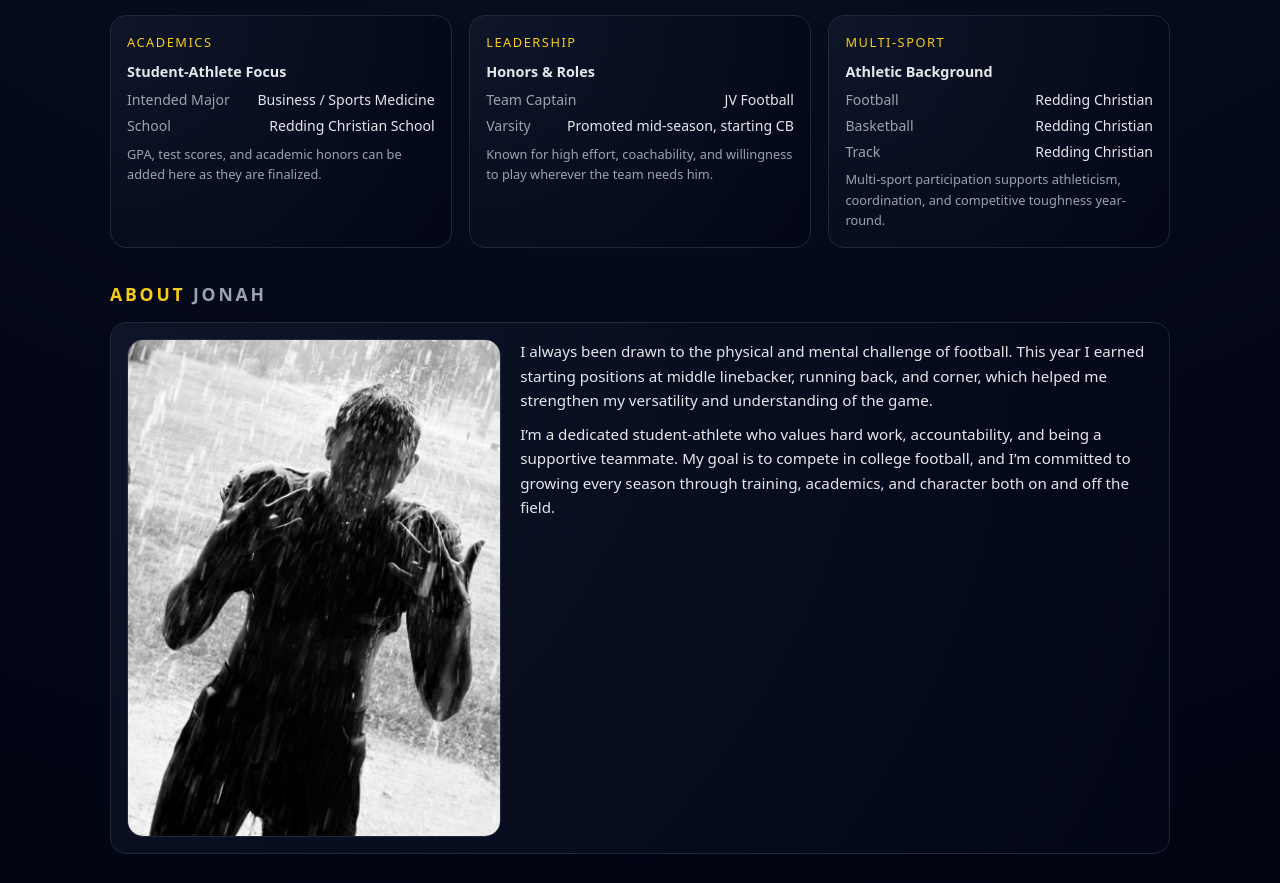
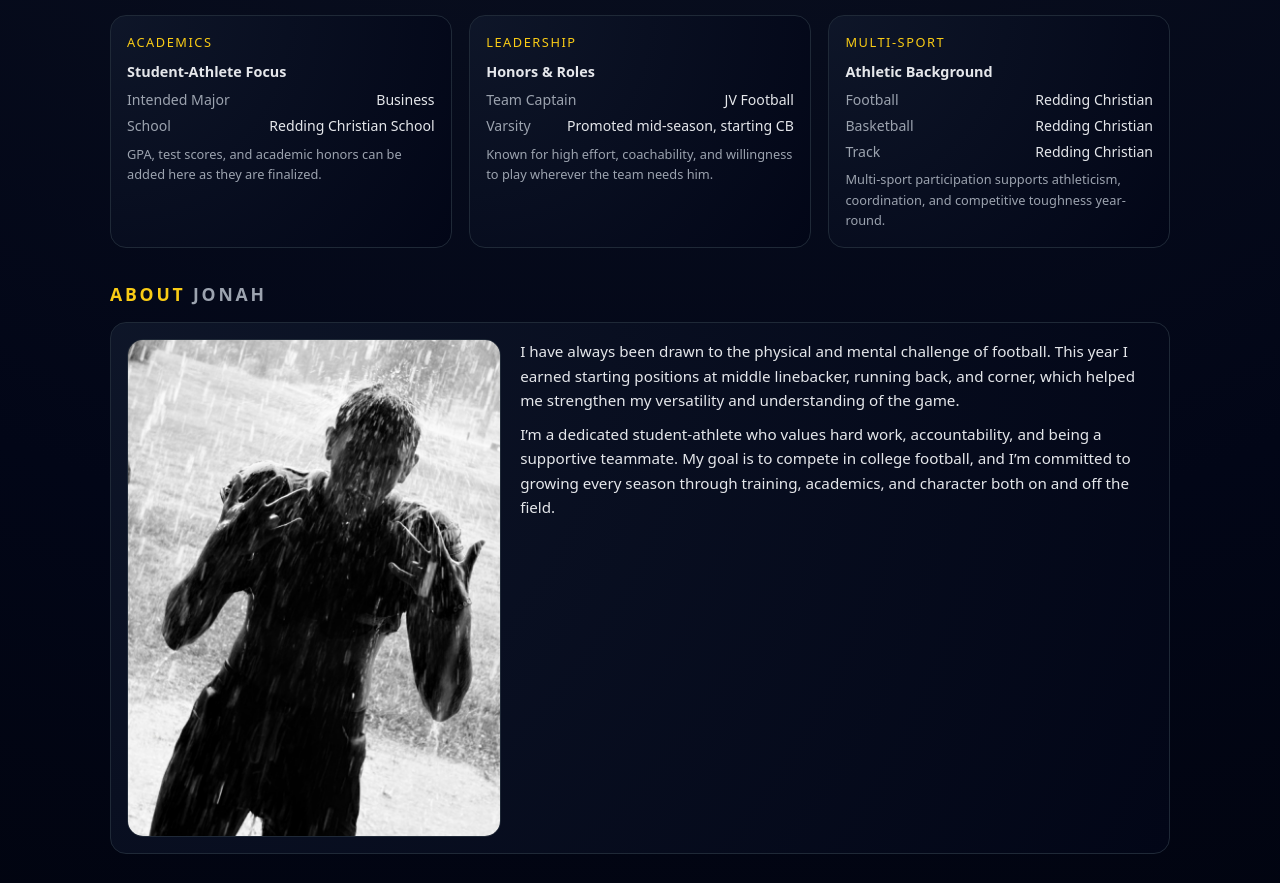
Before and after one commit to kitday85/Jonah-Football, a plain HTML site: page index.html in a window 1280 px wide. Shown: the part 980-1863 px from the top of the page. Drawn offline with Linux system fonts and the light colour scheme.

Commit message:
Update index.html

```diff
--- a/index.html
+++ b/index.html
@@ -571,7 +571,7 @@
           <div class="card-header">Student-Athlete Focus</div>
           <div class="stat-row">
             <span class="stat-label">Intended Major</span>
-            <span class="stat-value">Business / Sports Medicine</span>
+            <span class="stat-value">Business</span>
           </div>
           <div class="stat-row">
             <span class="stat-label">School</span>
@@ -633,7 +633,7 @@
           </div>
           <div class="bio">
             <p>
-              I always been drawn to the physical and mental challenge of football. This year I earned starting positions at middle linebacker, running back, and corner, which helped me strengthen my versatility and understanding of the game.
+              I have always been drawn to the physical and mental challenge of football. This year I earned starting positions at middle linebacker, running back, and corner, which helped me strengthen my versatility and understanding of the game.
             </p>
             <p>
               I’m a dedicated student-athlete who values hard work, accountability, and being a supportive teammate. My goal is to compete in college football, and I’m committed to growing every season through training, academics, and character both on and off the field.
```
